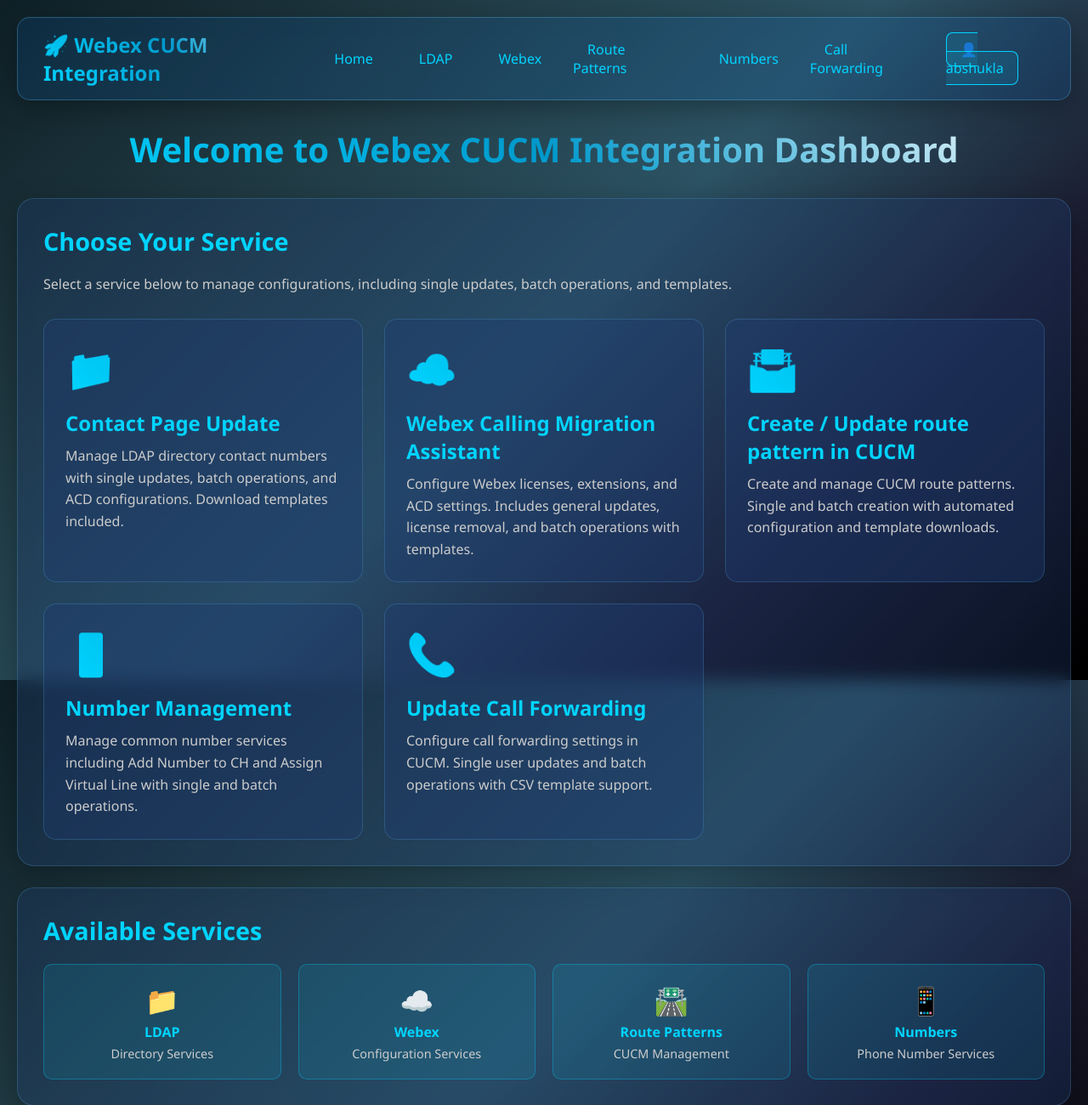
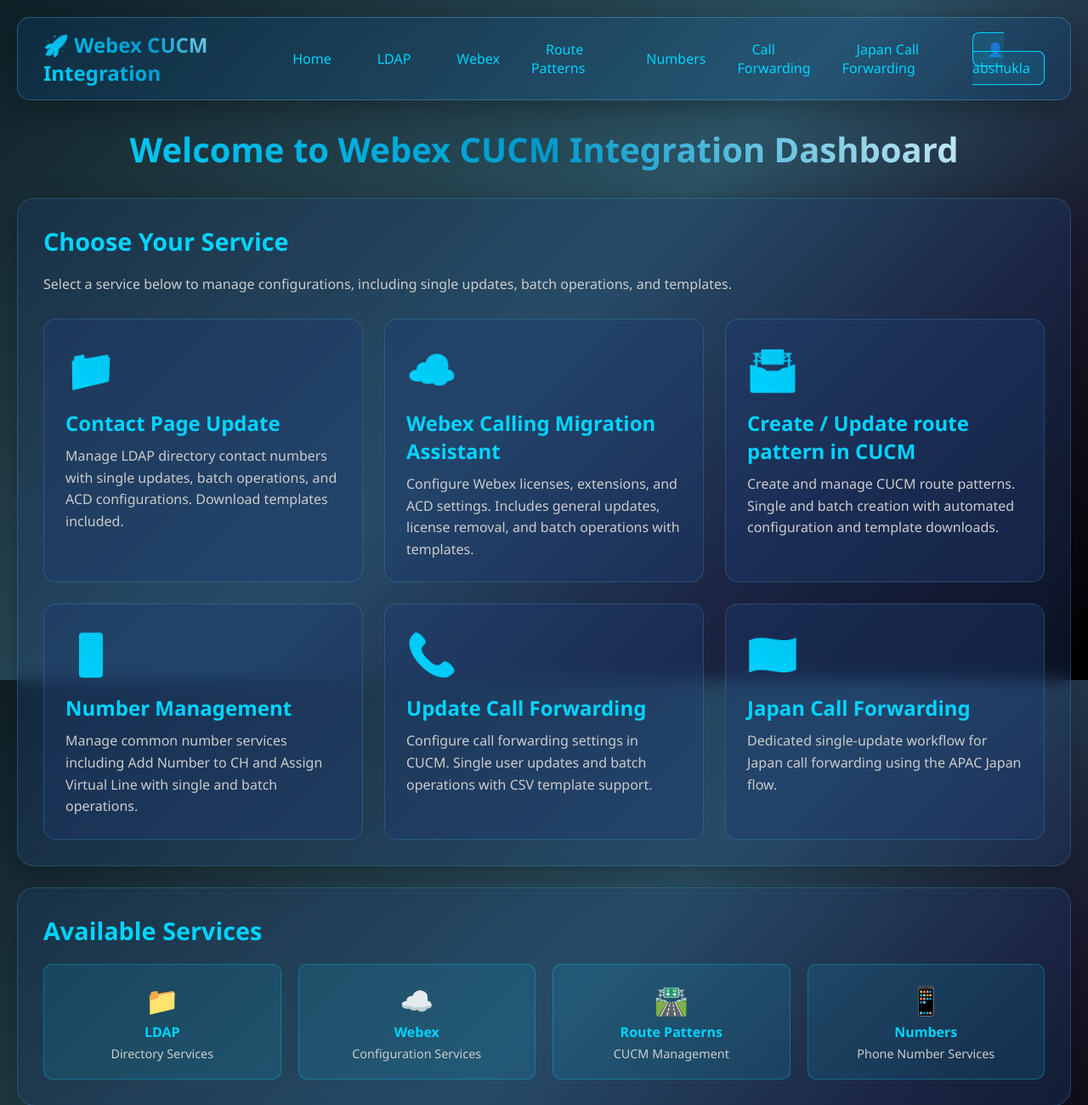
Before and after one commit to legex/uc-automation, a FastAPI app: page / in a window 1280 px wide. Shown: the top 1300 px of the page at 85% size. Run offline with FastAPI, Linux system fonts and the light colour scheme; parts of the project's set-up code (start-up, migrations or seed data) failed here and were passed over.

Commit message:
added japan call forwarding feature

```diff
--- a/src/appdatainternal/settings.py
+++ b/src/appdatainternal/settings.py
@@ -21,5 +21,6 @@ rbac_roles = {
               "ratiwar", "rpangira", "rasahu",
               "akalpath"],
     "viewer": ["dforeste"],
-    "user": []
+    "user": [],
+    "jpuser": ['ynarita']
 }
--- a/src/cucmapi/axlroutepattern.py
+++ b/src/cucmapi/axlroutepattern.py
@@ -250,3 +250,33 @@ class AXLRoutePatternOperations:
         except Fault as e:
             logger.error("Failed to update call forwarding for route pattern: %s", e)
             return None
+
+    def update_callforwarding_apac_japan(self, pattern, destination_pattern, service=None):
+
+        """
+        Update call forwarding settings for a given route pattern.
+
+        Args:
+            pattern (str): The route pattern to update.
+            destination_pattern (str): The new destination pattern for call forwarding.
+        Returns:
+            dict or None: Response from CUCM if successful, else None.
+        """
+        if not service:
+            logger.debug("No service provided")
+        routerpattern = {
+        'pattern': f'\+{pattern}',
+        'routePartitionName' : "PT-Global-Internal",
+        'callForwardAll': {
+            'destination': f"+{destination_pattern}",
+            'callingSearchSpaceName': 'CSS-GLOBAL-DEVICE'
+        }
+        }
+        try:
+            logger.info("Updating call forwarding for route pattern %s ", pattern)
+            response = service.updateLine(**routerpattern)['return']
+            logger.info("Call forwarding for route pattern %s updated successfully", pattern)
+            return response
+        except Fault as e:
+            logger.error("Failed to update call forwarding for route pattern: %s", e)
+            return None
--- a/src/webexapp/routes.py
+++ b/src/webexapp/routes.py
@@ -54,6 +54,7 @@ from appdatainternal.config import get_locations_config, get_resultfile_location
 admin_required = RoleChecker(["admin"])
 viewer_required = RoleChecker(["viewer"])
 user_required = RoleChecker(["user"])
+admin_or_jpuser_required = RoleChecker(["admin", "jpuser"])
 resultfile_location = get_resultfile_location()
 CUCM_RL_PARTITION_MAP = get_cucm_rl_mapping()
 rl_list = sorted(CUCM_RL_PARTITION_MAP["RL"].keys())
@@ -236,6 +237,11 @@ async def callforwarding_services_page(request: Request, current_user: str = Dep
         HTMLResponse: The rendered callforwarding_services.html template.
     """
     return templates.TemplateResponse("callforwarding_services.html", {"request": request, "current_user": current_user})
+
+@router.get("/api/japancallforwarding", response_class=HTMLResponse)
+async def japancallforwarding_page(request: Request, current_user: str = Depends(admin_or_jpuser_required)):
+    """Render the Japan call forwarding single-update page UI."""
+    return templates.TemplateResponse("japancallforwarding.html", {"request": request, "current_user": current_user})
 
 @router.get("/api/single-update", response_class=HTMLResponse)
 async def single_update_page(request: Request, current_user: str = Depends(admin_required)):
@@ -1128,6 +1134,42 @@ async def create_new_route_pattern(query: QueryModelRPSingle, is_india: bool = F
         raise HTTPException(status_code=status.HTTP_500_INTERNAL_SERVER_ERROR,
                             detail=f"Error creating route pattern: {str(e)}") from e
 
+
+@router.post("/api/japancallforwarding/single")
+async def update_call_forwarding_japan_single(query: QueryModelCallForward, current_user: str = Depends(admin_or_jpuser_required)):
+    """
+    Update call forwarding settings for a single user in Japan region.
+
+    Args:
+        query (QueryModelCallForward): Information containing line number, forwarding number, and forwarding type.
+
+    Returns:
+        dict: Status and detail message with call forwarding update result.
+    """
+    logger.info("Single call forwarding update for Japan requested by user: %s for target line: %s",
+                current_user, query.linenumber if query else "None")
+
+    axlconn = ConnectionAXL()
+    service = axlconn.service(is_india=False) # Assuming Japan region uses the same service as non-India, adjust if needed
+    if query is None:
+        logger.error("No query provided for call forwarding update by user: %s", current_user)
+        raise HTTPException(status_code=status.HTTP_400_BAD_REQUEST,
+                            detail="Query must be provided.")
+    source_line = query.linenumber.strip("+")  # Remove leading + if present
+    destination_line = query.forwardingnumber.strip("+")  # Remove leading + if present
+    try:
+        logger.debug("Processing call forwarding update for Japan by user: %s for target line: %s", current_user, source_line)
+        result = axlrp.update_callforwarding_apac_japan(source_line, destination_line, service)
+        if not result:
+            logger.warning("Call forwarding update for Japan returned no results for user: %s, target line: %s", current_user, source_line)
+            return {"Status": "Call forwarding update failed", "Detail": "No response from CUCM"}
+        logger.info("Call forwarding update for Japan completed by user: %s for target line: %s", current_user, source_line)
+        return {"Status": "Call forwarding update Completed", "Detail": result}
+    except Exception as e:
+        logger.error("Error updating call forwarding for Japan by user: %s for target line %s: %s", current_user, source_line, str(e))
+        raise HTTPException(status_code=status.HTTP_500_INTERNAL_SERVER_ERROR,
+                            detail=f"Error updating call forwarding: {str(e)}") from e
+
 #Hidden API for retrieving line details, not exposed in the frontend
 @router.get("/api/linedetails")
 def get_line_details(line_number: str, is_india: bool = False):
--- a/src/webexapp/templates/base.html
+++ b/src/webexapp/templates/base.html
@@ -397,6 +397,7 @@
             <li><a href="/api/routepattern-services" class="nav-link">Route Patterns</a></li>
             <li><a href="/api/number-services" class="nav-link">Numbers</a></li>
             <li><a href="/api/callforwarding-services" class="nav-link">Call Forwarding</a></li>
+            <li><a href="/api/japancallforwarding" class="nav-link">Japan Call Forwarding</a></li>
             {% if current_user %}
             <li style="margin-left: auto;"><span class="nav-link" style="border: 1px solid var(--accent-primary); background: var(--hover-bg);">👤 {{ current_user }}</span></li>
             {% endif %}
--- a/src/webexapp/templates/index_new.html
+++ b/src/webexapp/templates/index_new.html
@@ -59,6 +59,15 @@
                 operations with CSV template support.
             </p>
         </div>
+
+        <!-- Japan Call Forwarding Services Card -->
+        <div class="card" onclick="window.location.href='/api/japancallforwarding'">
+            <div class="card-icon">🇯🇵</div>
+            <h3 class="card-title">Japan Call Forwarding</h3>
+            <p class="card-description">
+                Dedicated single-update workflow for Japan call forwarding using the APAC Japan flow.
+            </p>
+        </div>
     </div>
 </div>
 
```
Also changed, not shown: src/webexapp/templates/japancallforwarding.html (added, +86 -0 lines).
